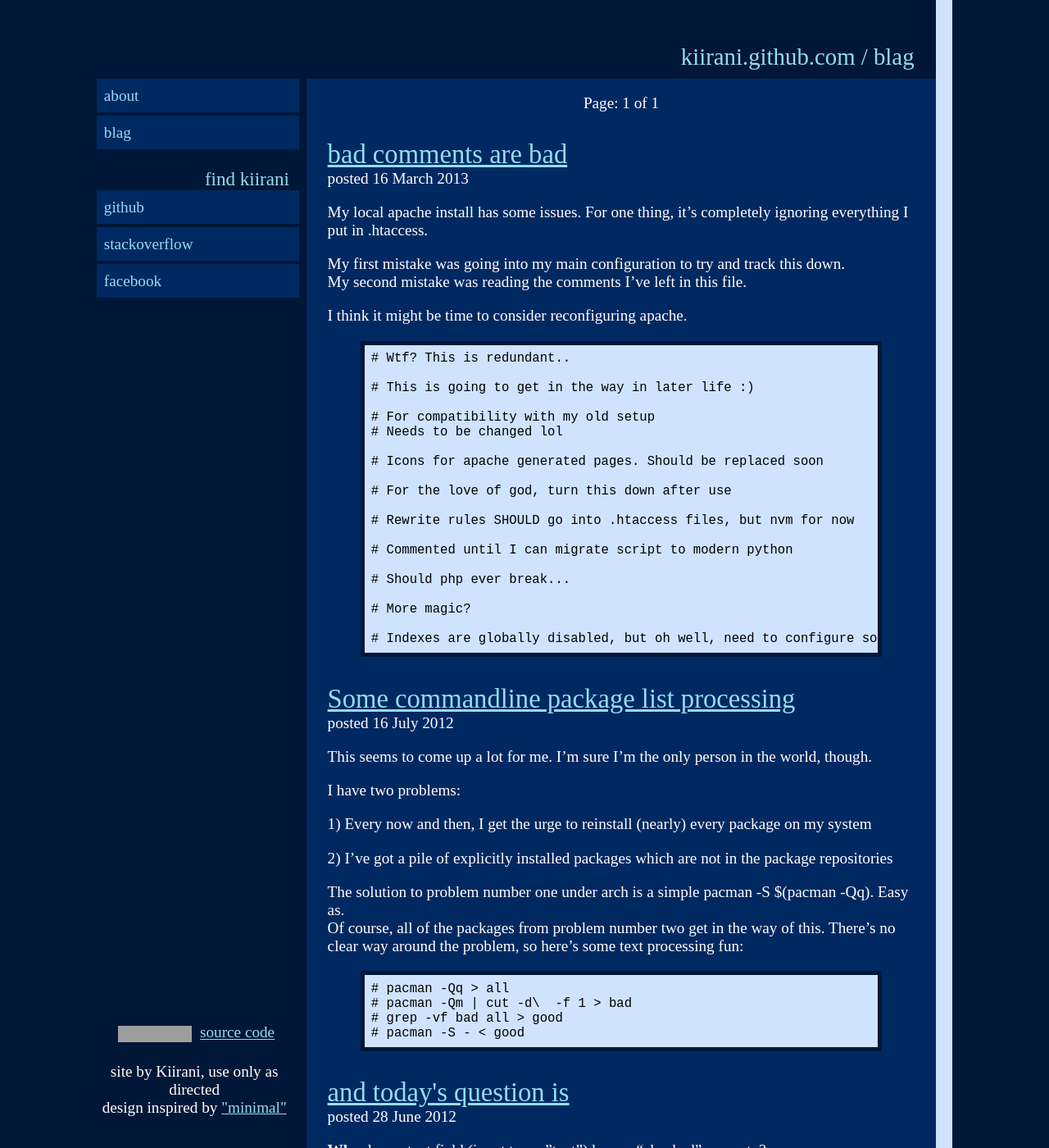
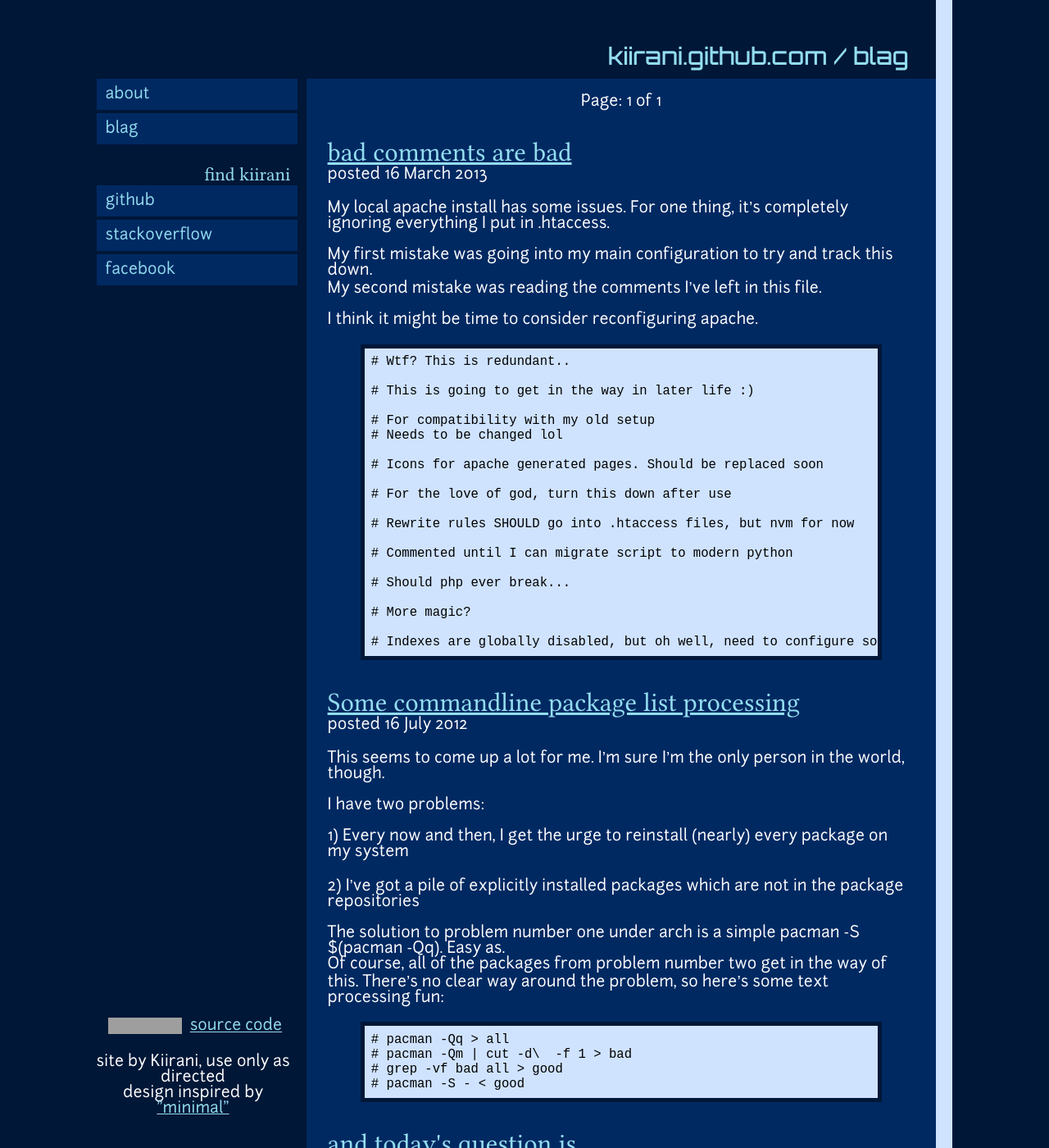
Before and after one commit to Kiirani/kiirani.github.com, a Jekyll site: the page built from index.html, in a window 1280 px wide and 1400 px high. Shown: the whole window at 82% size. Built offline with Jekyll 4.4.1, drawn with Linux system fonts in a browser that asks for light colours; the list of posts is cut into pages by our own code; grey boxes are pictures that could not be loaded.

Commit message:
installed some new fonts

```diff
--- a/styles/site.css
+++ b/styles/site.css
@@ -1,3 +1,18 @@
+@font-face {
+	font-family: Junction;
+	src: url('/fonts/junction.ttf');
+}
+
+@font-face {
+	font-family: Orbitron;
+	src: url('/fonts/orbitron-medium.ttf');
+}
+
+@font-face {
+	font-family: "Linux Libertine";
+	src: url('/fonts/libertine_r.ttf');
+}
+
 
 body,html {
 	margin:0;
@@ -8,6 +23,7 @@ html {
 	background:#001737;
 	color:white;
 	font-size:1.2em;
+	font-family: Junction, sans-serif;
 }
 
 body,#h4x {
@@ -40,6 +56,7 @@ a:hover {
 h1,h2,h3,h4,h5,h6 {
 	color:#93DDF0;
 	margin:0;
+	font-family:"Linux Libertine", serif;
 	margin-top:1em;
 }
 
@@ -75,6 +92,7 @@ img {
 }
 
 #main-header {
+	font-family: Orbitron, sans-serif;
 	text-align:right;
 	margin-top:0;
 	position:fixed;
@@ -189,6 +207,14 @@ a.newer:after {
 		width:auto;
 	}
 
+	#main-header {
+		height:auto;
+	}
+
+	#main-header a {
+		position:static;
+	}
+
 	#main-nav a {
 		margin-right:0 !important;
 	}
```
Also changed, not shown: fonts/junction.ttf (added), fonts/libertine_b.ttf (added), fonts/libertine_r.ttf (added), fonts/libertine_ri.ttf (added), fonts/libertine_sc.ttf (added), fonts/orbitron-medium.ttf (added).
